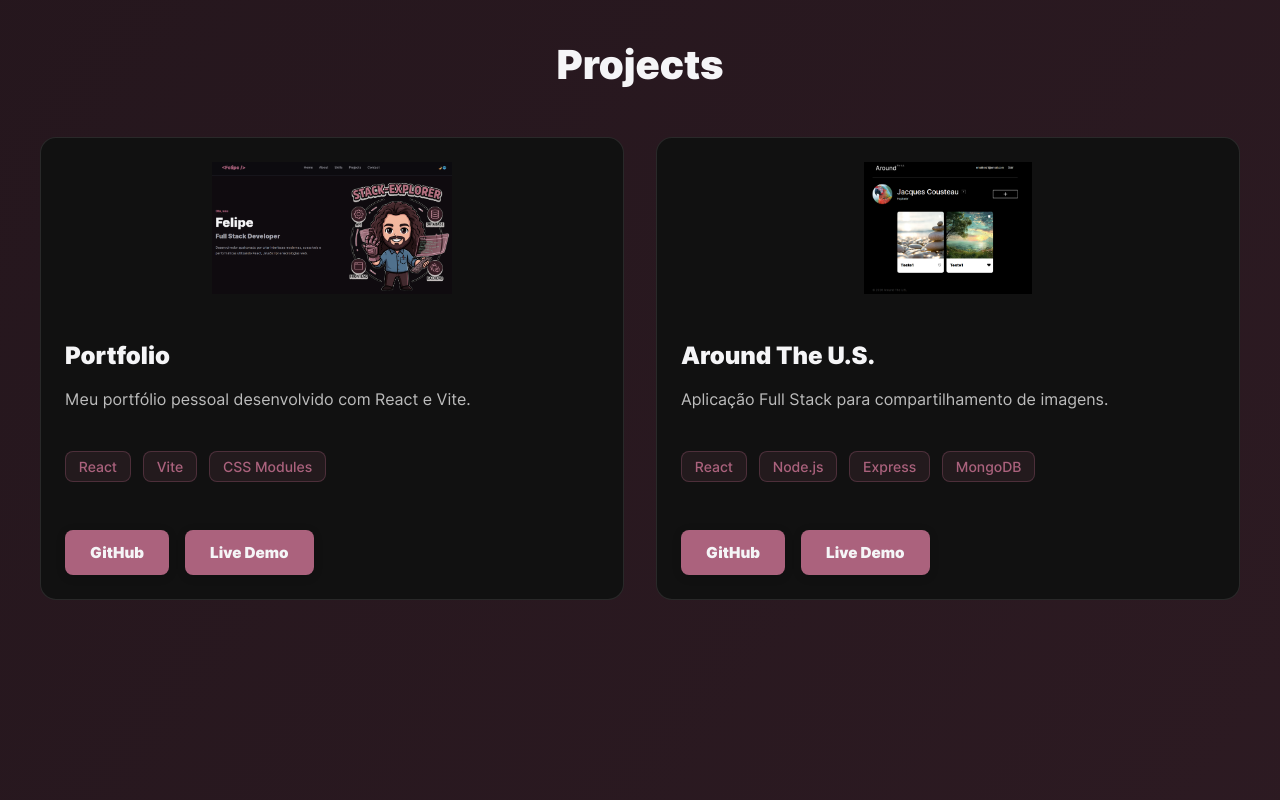
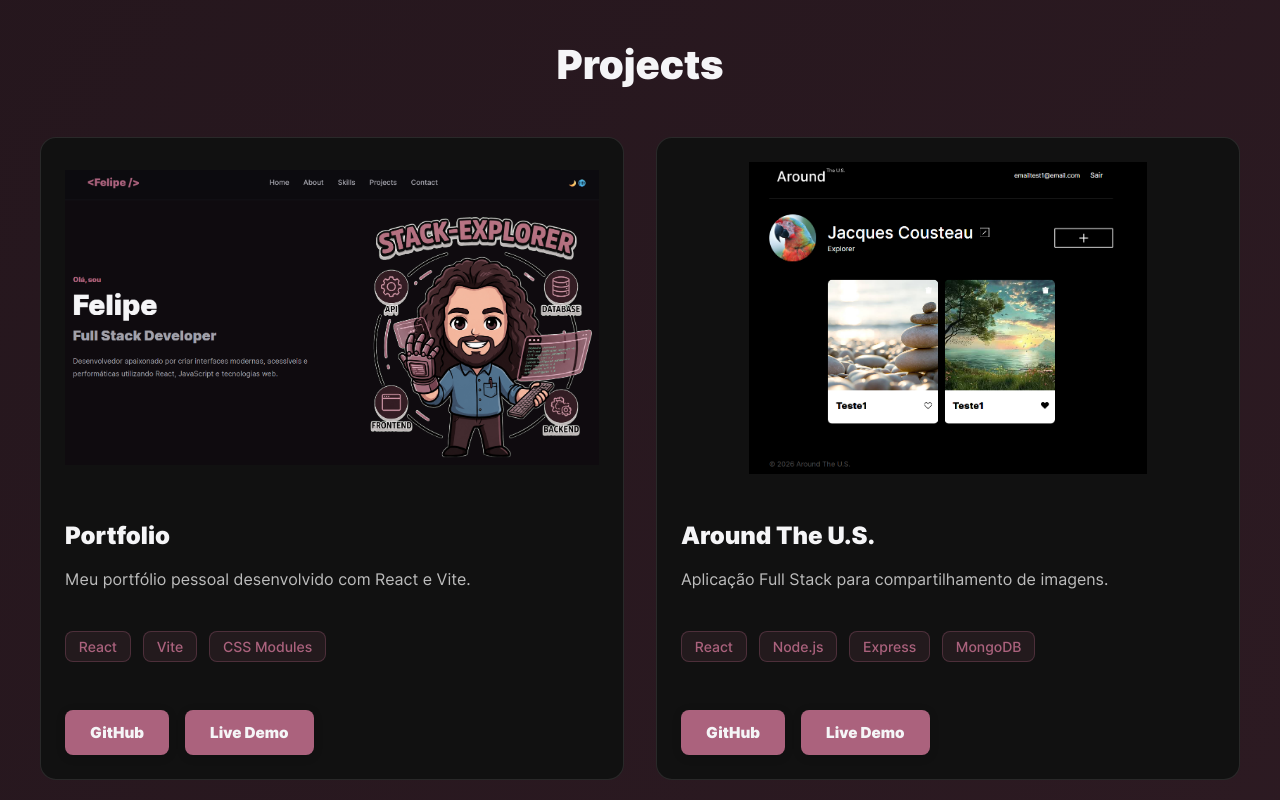
Before and after one commit to flpzht/portfolio, a React (Vite) app: page / in a window 1280 px wide. Shown: the part 2240-3040 px from the top of the page. Built offline with nearby package versions, Linux system fonts and the light colour scheme.

Commit message:
feat(section projects): created responsive structure

```diff
--- a/src/components/Card/Card.module.css
+++ b/src/components/Card/Card.module.css
@@ -1,6 +1,7 @@
 .card {
   display: flex;
   flex-direction: column;
+  justify-content: space-around;
   background-color: #111;
   border-radius: 16px;
   overflow: hidden;
--- a/src/sections/Projects/Projects.module.css
+++ b/src/sections/Projects/Projects.module.css
@@ -21,8 +21,18 @@
 
 .grid {
   display: grid;
-  grid-template-columns: repeat(auto-fit, minmax(340px, 1fr));
+  grid-template-columns: repeat(auto-fit, minmax(300px, 1fr));
+  min-height: 360px;
   gap: 2rem;
+}
+
+.grid img {
+  display: block;
+  width: 100%;
+  height: 100%;
+  max-height: 360px;
+  object-fit: contain;
+  object-position: center;
 }
 
 .technologies {
@@ -50,6 +60,34 @@
 .actions {
   display: flex;
   gap: 1rem;
-
   margin-top: 2rem;
 }
+
+/* =========================
+   LAPTOP
+   ========================= */
+
+@media screen and (max-width: 1024px) {
+}
+
+
+/* =========================
+   TABLET
+   ========================= */
+
+@media screen and (max-width: 768px) {
+.technologies {
+    justify-content: center;
+  }
+  .actions {
+    justify-content: center;
+  }
+}
+
+/* =========================
+   MOBILE
+   ========================= */
+
+@media screen and (max-width: 600px) {
+
+}
```
